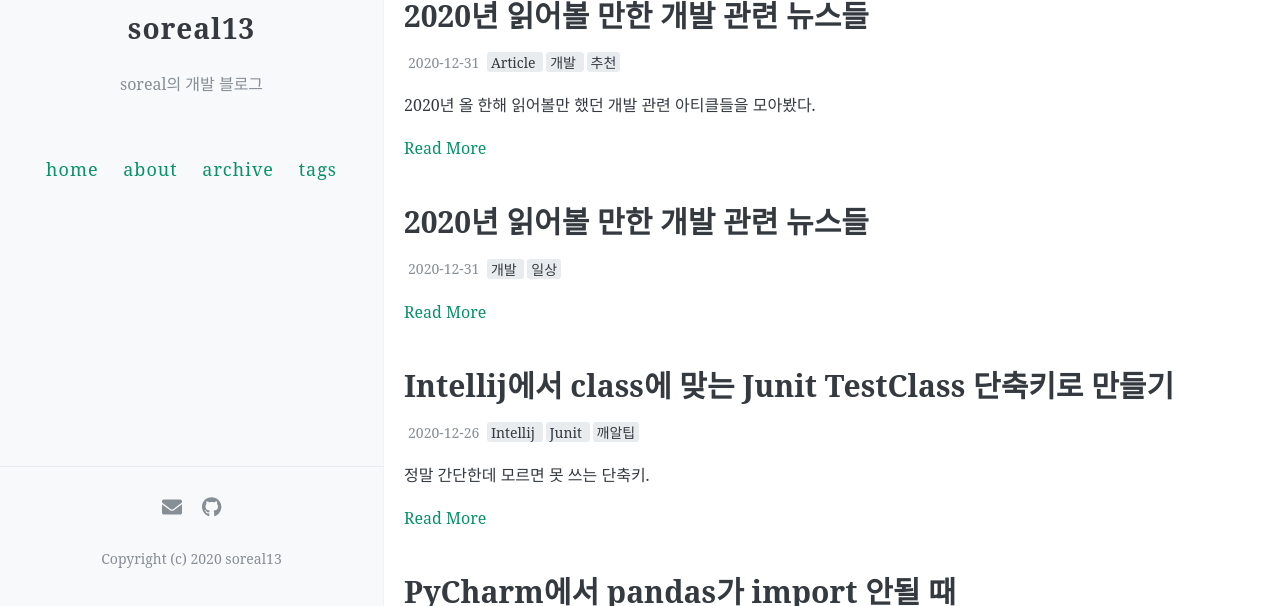
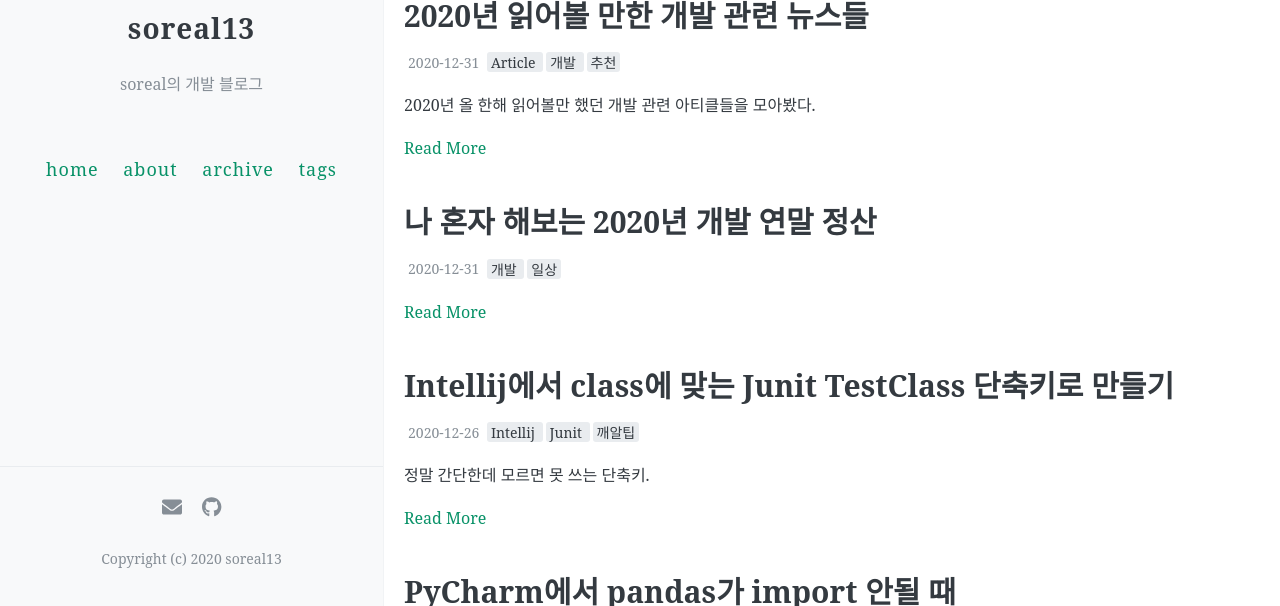
Before and after one commit to sorealk/soreal13.github.io, a Jekyll site: the page built from index.html, in a window 1280 px wide and 900 px high, cut to the strip 294-900 px from the top of the window. Built offline with Jekyll 4.4.1, drawn with Linux system fonts in a browser that asks for light colours; the list of posts is cut into pages by our own code; comment, search, counter and statistics services are not loaded.

Commit message:
제목 변경

```diff
--- a/_posts/2020-12-31-year-my-dev-story.md
+++ b/_posts/2020-12-31-year-my-dev-story.md
@@ -1,6 +1,6 @@
 ---
 layout: post
-title: 2020년 읽어볼 만한 개발 관련 뉴스들
+title: 나 혼자 해보는 2020년 개발 연말 정산
 date: 2020-12-31
 Author: soreal
 tags: [개발, 일상]
```
